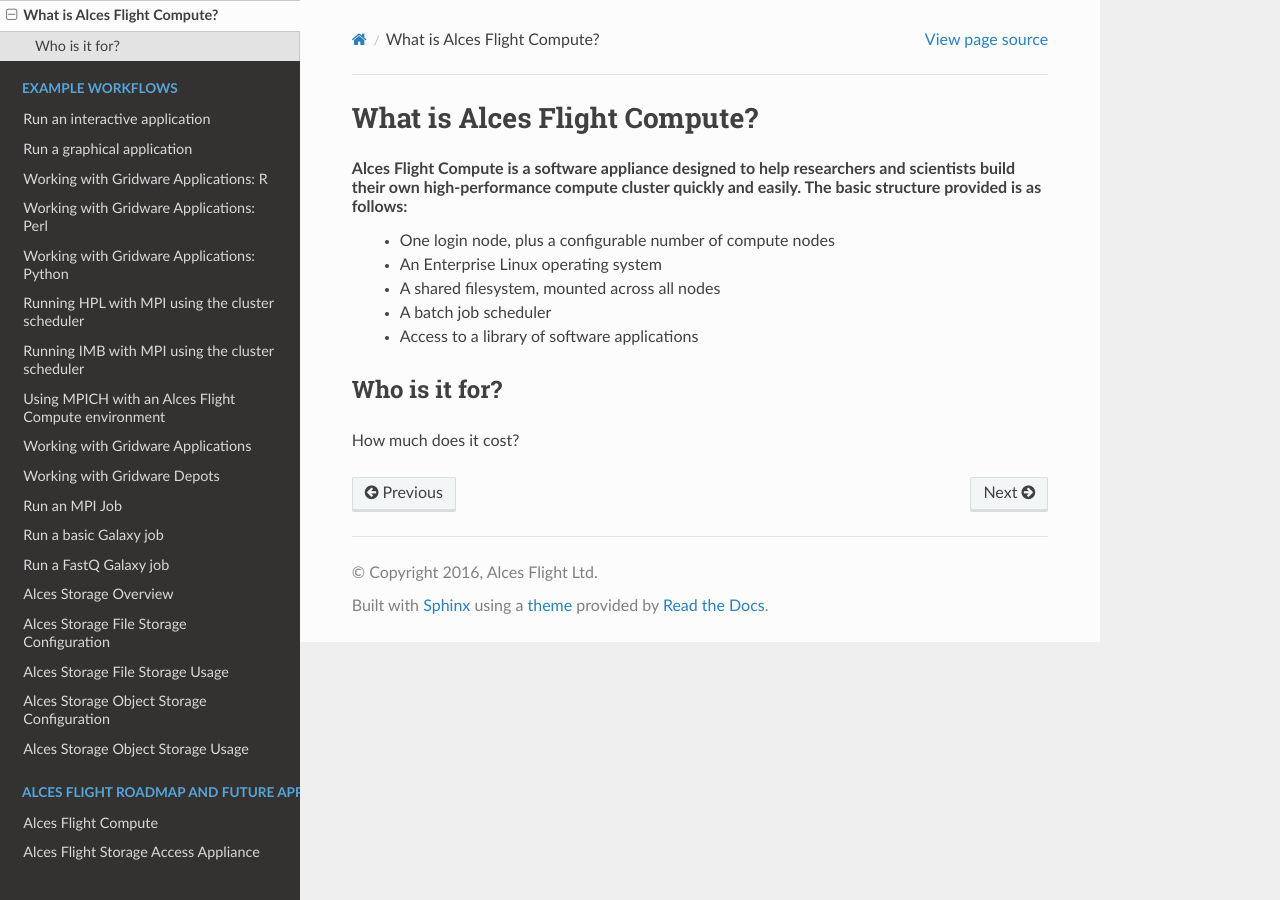
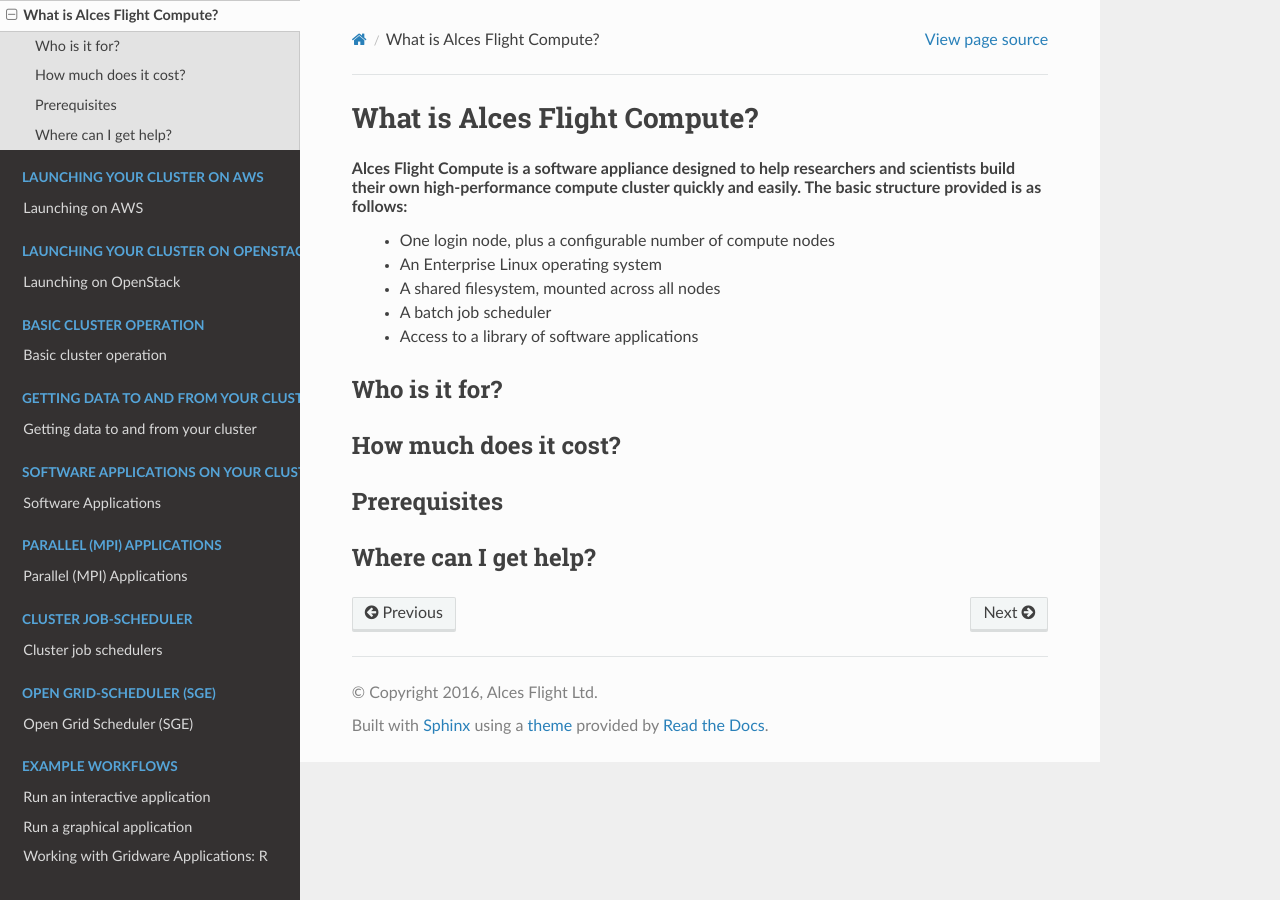
Before and after one commit to alces-software/flight-appliance-docs, a Sphinx documentation site: the page built from docs/source/overview/whatisit.rst, in a window 1280 px wide. Built offline with Sphinx 7.4.7 and the Read the Docs theme 2.0.0, drawn with Linux system fonts in a browser that asks for light colours; pages that are not in the unit, such as notebooks, are missing from menus.

Commit message:
Added new section headings and initial contents files

```diff
--- /dev/null
+++ b/docs/source/apps/apps.rst
@@ -0,0 +1,26 @@
+.. _apps:
+
+
+Software Applications
+=====================
+
+base OS version and default software (e.g. gcc)
+-----------------------------------------------
+
+modules environment management; usage and commands, dependencies
+----------------------------------------------------------------
+
+importance of "module display" to show licenses
+-----------------------------------------------
+
+installing new applications using alces gridware command
+--------------------------------------------------------
+
+enabling volatile repos and manual dependency resolution
+--------------------------------------------------------
+
+installing from depots
+----------------------
+
+installing commercial apps and license management
+-------------------------------------------------
--- /dev/null
+++ b/docs/source/basics/basic_cluster_operation.rst
@@ -0,0 +1,17 @@
+.. _basic_cluster_operation:
+
+
+Basic cluster operation
+=======================
+
+Logging in; how to, who can, etc.
+---------------------------------
+
+Becoming the root user
+----------------------
+
+Moving between login and compute nodes
+--------------------------------------
+
+Using PDSH
+----------
--- /dev/null
+++ b/docs/source/databasics/data_basics.rst
@@ -0,0 +1,23 @@
+.. _data_basics:
+
+
+Getting data to and from your cluster
+=====================================
+
+Shared filesystem (size of it, why it's there)
+----------------------------------------------
+
+Copying data between nodes
+--------------------------
+
+Using SCP/SFTP to copy files to/from the cluster (+winscp client and others)
+----------------------------------------------------------------------------
+
+Object storage (S3/dropbox)
+---------------------------
+
+Using alces storage commands
+----------------------------
+
+Important of storing files safely before shutting down the cluster
+------------------------------------------------------------------
--- /dev/null
+++ b/docs/source/jobschedulers/jobschedulers.rst
@@ -0,0 +1,19 @@
+.. _jobschedulers:
+
+
+Cluster job schedulers
+======================
+
+What is a batch job scheduler?
+------------------------------
+
+Why use a job-scheduler on a personal cluster?
+----------------------------------------------
+
+
+Types of cluster job scheduler
+------------------------------
+
+Link to OGS/SGE page
+
+- Mention of what/when other schedulers might be available
--- /dev/null
+++ b/docs/source/launch-aws/launching_on_aws.rst
@@ -0,0 +1,28 @@
+.. _launching_on_aws:
+
+Launching on AWS
+================
+
+Alces Flight Compute can be launched on the Amazon Web Services (AWS) public cloud platform to give you instant access to your own, private HPC cluster from anywhere in the world.
+
+
+Prerequisites
+-------------
+
+How much does it cost?
+----------------------
+
+Finding Alces Flight Compute on AWS
+-----------------------------------
+
+How to answer CFT questions
+---------------------------
+
+on-demand vs SPOT and autoscaling
+---------------------------------
+
+Accessing your cluster
+----------------------
+
+What happens when you terminate the cluster
+-------------------------------------------
--- /dev/null
+++ b/docs/source/launch-os/launching_on_os.rst
@@ -0,0 +1,23 @@
+.. _launching_on_os:
+
+Launching on OpenStack
+======================
+
+Alces Flight Compute can be launched on your local OpenStack private cloud platform to give you access to your own, private HPC cluster using your on-premise infrastructure.
+
+
+Prerequisites
+-------------
+
+Preparing images for launch
+---------------------------
+
+How to answer Heat questions
+---------------------------
+
+
+Accessing your cluster
+----------------------
+
+What happens when you terminate the cluster
+-------------------------------------------
--- /dev/null
+++ b/docs/source/mpiapps/mpiapps.rst
@@ -0,0 +1,14 @@
+.. _mpiapps:
+
+
+Parallel (MPI) Applications
+===========================
+
+What the MPI is for
+-------------------
+
+How to install MPIs for applications
+------------------------------------
+
+Running an MPI job manually
+---------------------------
--- a/docs/source/overview/whatisit.rst
+++ b/docs/source/overview/whatisit.rst
@@ -17,3 +17,14 @@
 
 
 How much does it cost?
+----------------------
+
+
+
+Prerequisites
+-------------
+
+
+
+Where can I get help?
+---------------------
--- /dev/null
+++ b/docs/source/sge/sge.rst
@@ -0,0 +1,47 @@
+.. _sge:
+
+
+Open Grid Scheduler (SGE)
+=========================
+
+interactive and non-interactive/batch jobs
+------------------------------------------
+
+what are job scripts with simple example
+----------------------------------------
+(link to page on alces template command)
+
+default resources
+-----------------
+
+viewing queue and host status
+-----------------------------
+
+deleting jobs from the queue
+----------------------------
+
+giving job-scheduler instructions
+---------------------------------
+(on command-line and in job-scripts)
+
+simple directive examples
+-------------------------
+
+Requesting more resources
+-------------------------
+
+Requesting more CPU cores
+--------------
+
+Requesting more memory
+----------------------
+ (including using qacct to find out how much has been used)
+
+Longer runtime
+--------------
+ (including why you'd want to specify this)
+
+
+All available directives
+------------------------
+Documentation of all available scheduler directives
```
Also changed, not shown: docs/source/graphicaldesktop/graphicaldesktop.rst (added, +22 -0 lines).
